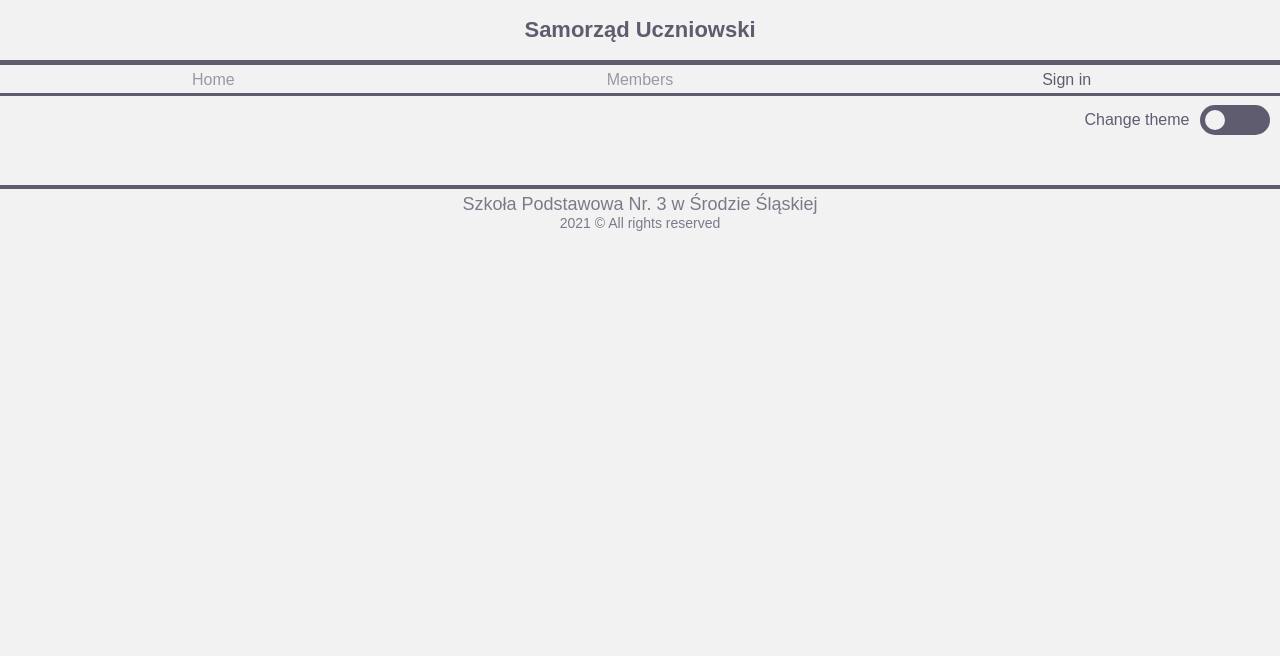
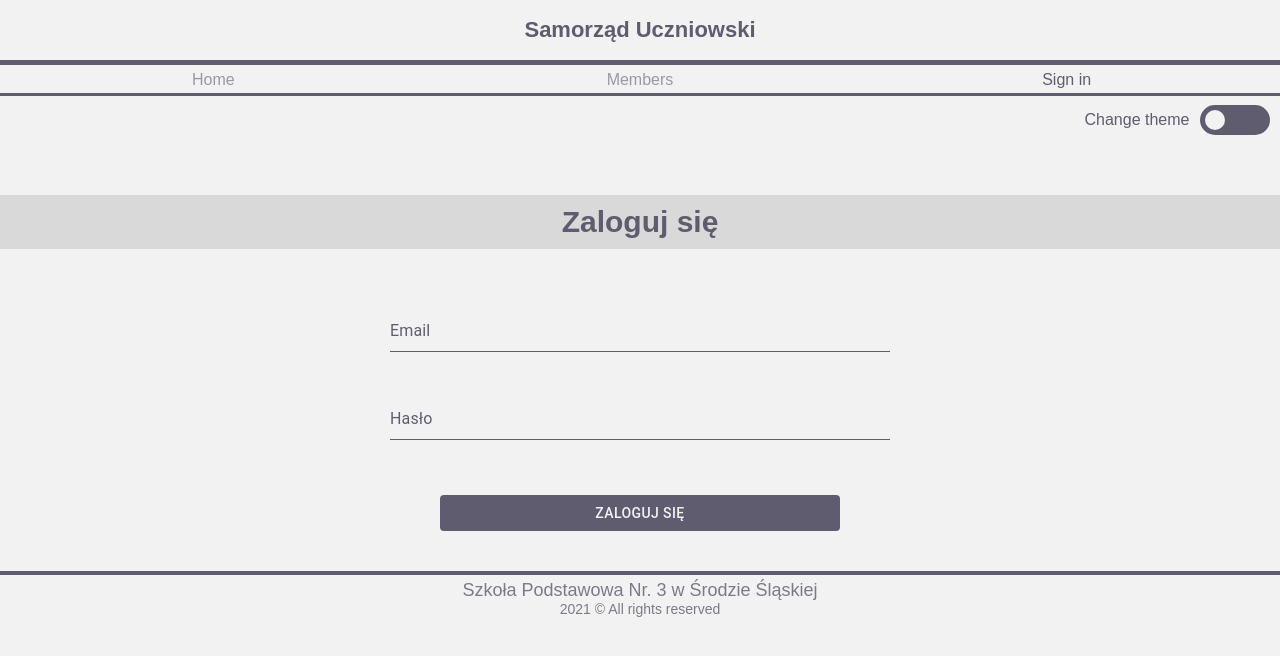
Before and after one commit to JakubLog/site-su, a React (Create React App) app: page /signin in a window 1280 px wide. Shown: the top 656 px of the page. Built offline with nearby package versions, Linux system fonts and the light colour scheme; no server answers; what graphql-hooks would draw is missing.

Commit message:
Add SignIn view with React-hook-form hook
Installed packgaes:
* react-hook-form

```diff
--- a/package.json
+++ b/package.json
@@ -18,6 +18,7 @@
     "gsap": "^3.7.1",
     "react": "^17.0.2",
     "react-dom": "^17.0.2",
+    "react-hook-form": "^7.12.2",
     "react-icons": "^4.2.0",
     "react-redux": "^7.2.4",
     "react-router-dom": "^5.2.0",
--- /dev/null
+++ b/src/components/atoms/ErrorParagraph/ErrorParagraph.tsx
@@ -0,0 +1,6 @@
+import styled from 'styled-components';
+
+export const ErrorParagraph = styled.p`
+  color: red;
+  margin: 0;
+`;
--- /dev/null
+++ b/src/components/atoms/Input/Input.tsx
@@ -0,0 +1,27 @@
+import { TextField } from '@material-ui/core';
+import styled from 'styled-components';
+
+export const Input = styled(TextField)`
+  --currentColor: ${({ theme }) => theme.color.primary};
+  width: 100%;
+  max-width: 500px;
+  margin-inline: 20px;
+  input {
+    color: var(--currentColor);
+    font-size: 20px;
+  }
+  label {
+    color: var(--currentColor) !important;
+  }
+  .MuiInput-underline {
+    &::before {
+      border-bottom: 1px solid var(--currentColor);
+      &:hover {
+        border-bottom: 2px solid var(--currentColor);
+      }
+    }
+    &::after {
+      border-bottom: 3px solid var(--currentColor);
+    }
+  }
+`;
--- a/src/views/App.tsx
+++ b/src/views/App.tsx
@@ -6,6 +6,7 @@ import Error from 'components/molecules/Error/Error';
 import Main from './Main/Main';
 import Members from './Members/Members';
 import Modal from 'components/molecules/Modal/Modal';
+import Sigin from './Signin/Signin';
 
 export default function App(): JSX.Element {
   const { error } = useError();
@@ -19,6 +20,9 @@ export default function App(): JSX.Element {
           <Route path="/members">
             <Members />
           </Route>
+          <Route path="/signin">
+            <Sigin />
+          </Route>
         </Switch>
       </MainTemplate>
       <Modal />
--- /dev/null
+++ b/src/views/Signin/Signin.styles.tsx
@@ -0,0 +1,17 @@
+import styled from 'styled-components';
+
+export const Form = styled.form`
+  display: flex;
+  align-items: center;
+  justify-content: center;
+  flex-direction: column;
+  & > div {
+    margin-bottom: 35px;
+  }
+  & > p {
+    margin-bottom: 20px;
+  }
+  & > button {
+    margin-top: 20px;
+  }
+`;
--- /dev/null
+++ b/src/views/Signin/Signin.tsx
@@ -0,0 +1,74 @@
+import React, { useRef, useEffect, useState } from 'react';
+import { PageTitle } from 'components/atoms/PageTitle/PageTitle';
+import { gsap, Back } from 'gsap';
+import { useForm } from 'react-hook-form';
+import { Form } from './Signin.styles';
+import { Button } from 'components/atoms/Button/Button';
+import { ErrorParagraph } from 'components/atoms/ErrorParagraph/ErrorParagraph';
+import { Input } from 'components/atoms/Input/Input';
+
+// TypeScript Interfaces
+interface loginProps {
+  email: string;
+  password: string;
+}
+
+const Sigin = (): JSX.Element => {
+  // Global States
+  const [firebaseError, setFirebaseError] = useState(null);
+
+  // GSAP Title Animation
+  const title = useRef(null);
+  useEffect(() => {
+    gsap.set(title.current, { visibility: 'visible' });
+
+    if (window.innerWidth >= 1350) {
+      const tl = gsap.timeline({ delay: 0.5 });
+      tl.from(title.current, { duration: 0.6, opacity: 0, y: 50, ease: Back.easeOut.config(2) });
+    }
+  }, []);
+
+  // React Form Service
+  const {
+    register,
+    handleSubmit,
+    formState: { errors: formErrors }
+  } = useForm();
+
+  const process = async ({ email, password }: loginProps) => {
+    setFirebaseError(null);
+    try {
+      console.log(email, password);
+    } catch (e) {
+      setFirebaseError('Podano złe dane logowania!');
+    }
+  };
+
+  return (
+    <>
+      <PageTitle ref={title}>Zaloguj się</PageTitle>
+      <Form onSubmit={handleSubmit(process)}>
+        <Input
+          id="email"
+          type="text"
+          label="Email"
+          placeholder="example@gmail.com"
+          {...register('email', {
+            required: true,
+            pattern:
+              /^(([^<>()\[\]\\.,;:\s@"]+(\.[^<>()\[\]\\.,;:\s@"]+)*)|(".+"))@((\[[0-9]{1,3}\.[0-9]{1,3}\.[0-9]{1,3}\.[0-9]{1,3}\])|(([a-zA-Z\-0-9]+\.)+[a-zA-Z]{2,}))$/
+          })}
+        />
+        <Input id="email" type="password" label="Hasło" {...register('password', { required: true, minLength: 6 })} />
+        {formErrors.email && <ErrorParagraph>Podaj prawidłowy email!</ErrorParagraph>}
+        {formErrors.password && <ErrorParagraph>Hasło powinno zawierać conajmniej 6 znaków!</ErrorParagraph>}
+        {firebaseError && <ErrorParagraph>{firebaseError}</ErrorParagraph>}
+        <Button type="submit" style={{ width: '100%', maxWidth: '400px' }}>
+          Zaloguj się
+        </Button>
+      </Form>
+    </>
+  );
+};
+
+export default Sigin;
```
Also changed, not shown: 1 other file (tests, documents, lock files or other folders).
